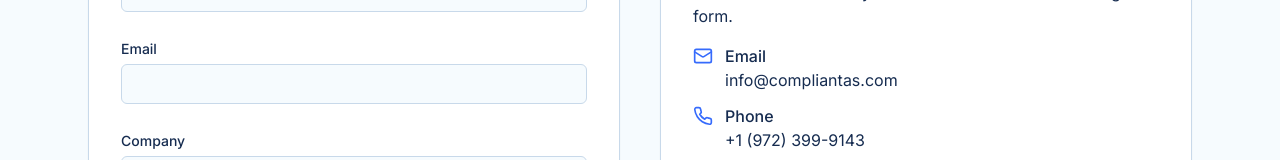
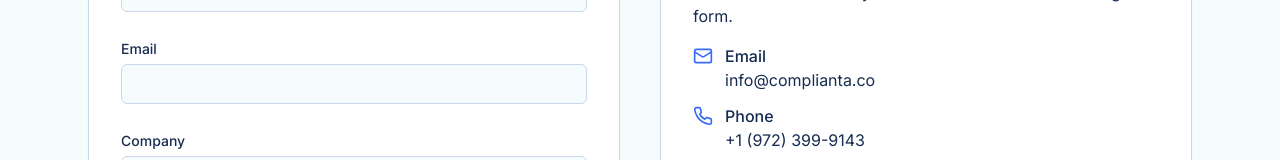
Before and after one commit to gabrielmussafiri/Lym_Website_llc, a Next.js app: page /contact in a window 1280 px wide. Shown: the part 594-754 px from the top of the page. Built offline with nearby package versions, Linux system fonts and the light colour scheme.

Commit message:
contact page updated

```diff
--- a/app/contact/page.tsx
+++ b/app/contact/page.tsx
@@ -173,7 +173,7 @@ export default function ContactPage() {
                   <Mail className="h-5 w-5 text-primary mt-0.5" />
                   <div>
                     <span className="font-medium">Email</span><br />
-                    <a href="mailto:info@compliantas.com" className="text-muted-foreground hover:text-primary">info@compliantas.com</a>
+                    <a href="mailto:info@compliantas.com" className="text-muted-foreground hover:text-primary">info@complianta.co</a>
                   </div>
                 </div>
                 <div className="flex items-start gap-3">
```
